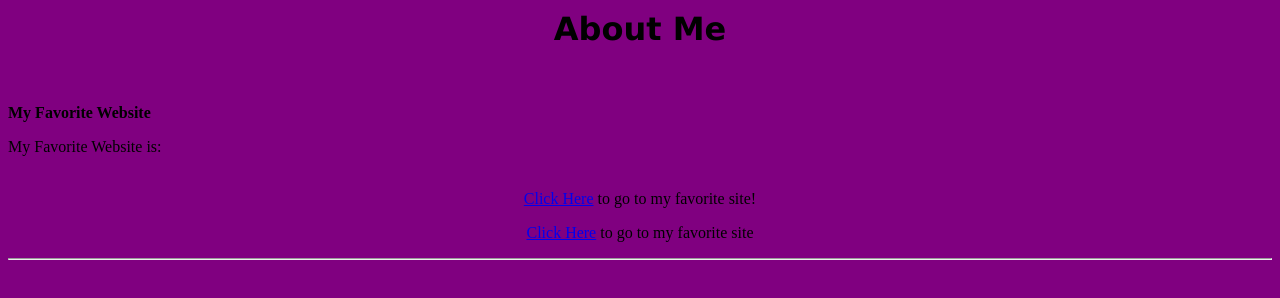
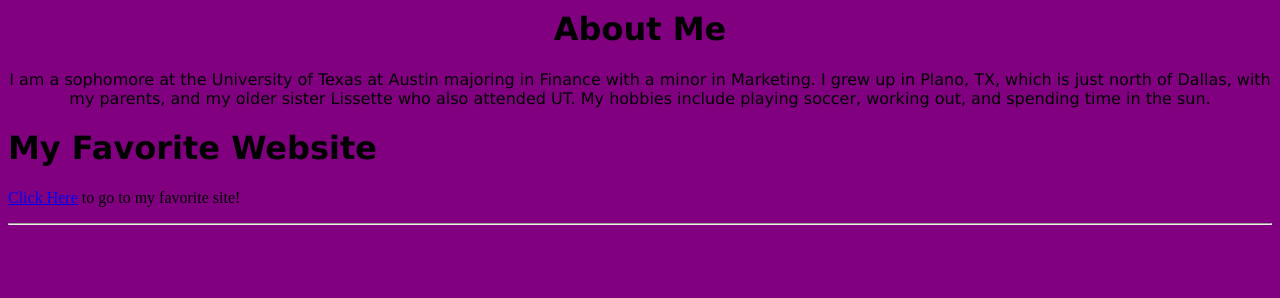
Before and after one commit to alex-moreno1/alex-moreno1.github.io, a plain HTML site: page index.html in a window 1280 px wide. Shown: the part 378-676 px from the top of the page. Drawn offline with Linux system fonts and the light colour scheme.

Commit message:
Update index.html

```diff
--- a/index.html
+++ b/index.html
@@ -5,18 +5,15 @@
 <center><img src="https://cdn.glitch.com/e809abbd-0e0d-4ef8-b5af-248a78b562f0%2Fhtml%20alex.jpg?v=1618959715554" width="320" height="250" align="BOTTOM" /></center><hr />
 
 
-<h1 style="text-align:center;font-family:verdana;">About Me</h1><br>
+<h1 style="text-align:center;font-family:verdana"><b>About Me</b></h1>
 
-<p><strong>My Favorite Website</strong></p>
-
-<p>My Favorite Website is: <br /><br /></p>
-
-<p style="text-align: center;font-family:heiti sc;"><a href="https://www.facebook.com">Click Here</a> to go to my favorite site!</p>
+<p style="text-align:center;font-family:verdana">I am a sophomore at the University of Texas at Austin majoring in Finance with a minor in Marketing. I grew up in Plano, TX, which is just north of Dallas, with my parents, and my older sister Lissette who also attended UT.
+  My hobbies include playing soccer, working out, and spending time in the sun.</p>
 
 
+<h1 style="font-family:verdana;"><b>My Favorite Website</b></h1>
 
-
-<p style="text-align: center;"><a href="https://www.kodak.com/corp/default.htm">Click Here</a> to go to my favorite site</p>
+<p style="font-family:verdana sc;"><a href="https://www.facebook.com">Click Here</a> to go to my favorite site!</p>
 
 
 <body bgcolor = "Purple">
```
